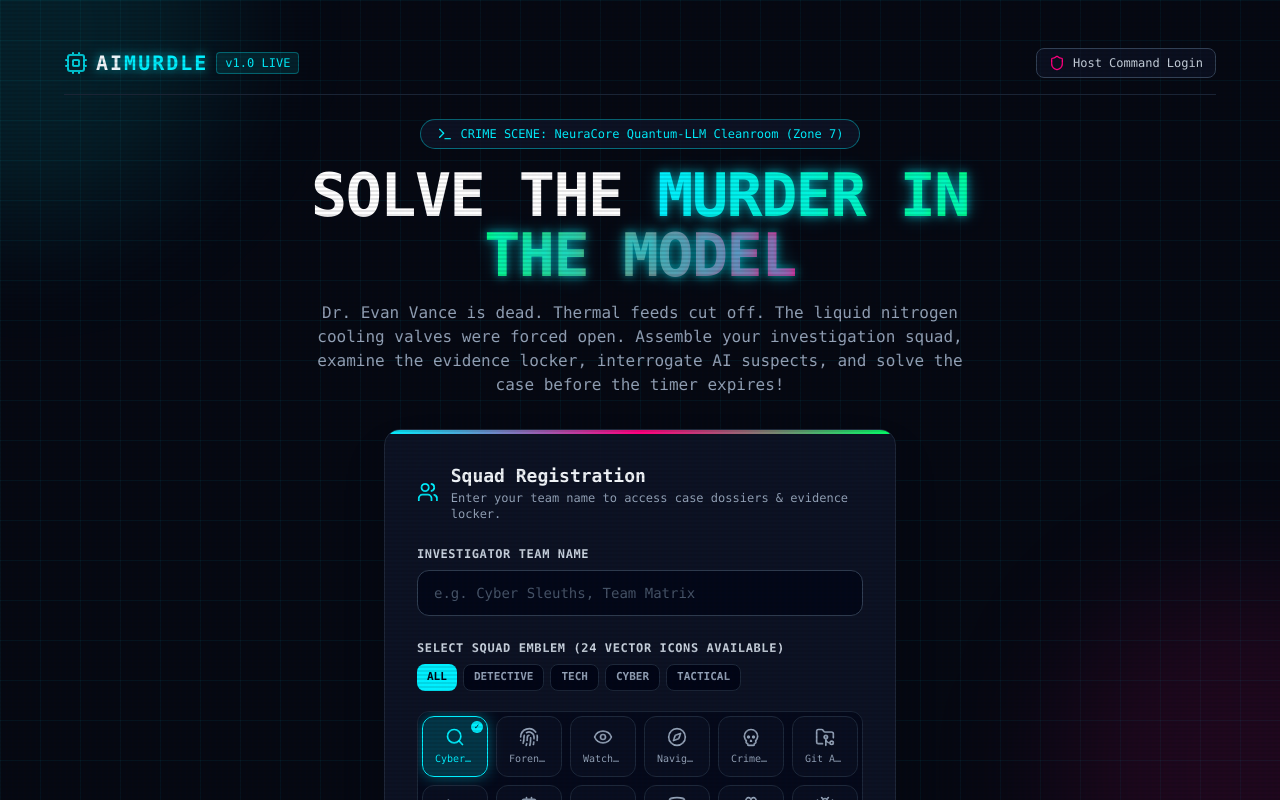
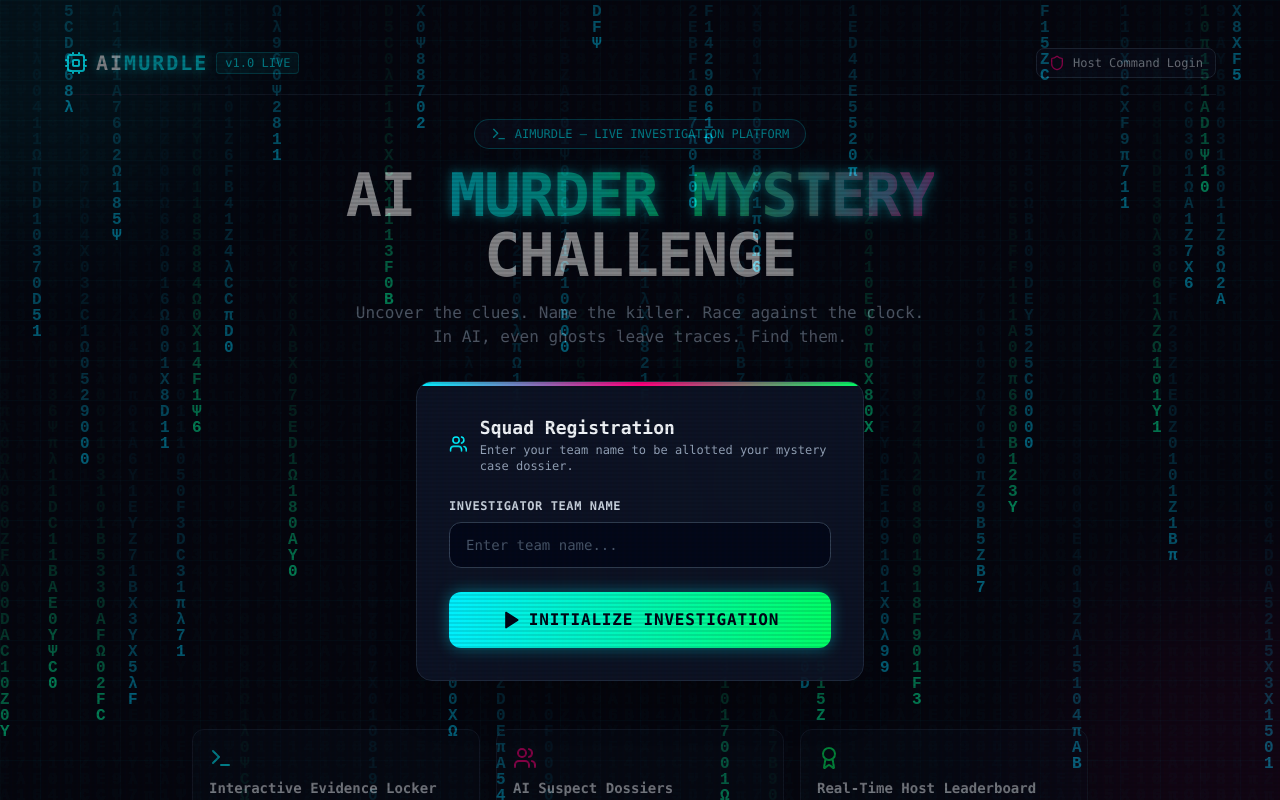
Before and after one commit to CraxCurl/MurderMystery, a Next.js app: page / in a window 1280 px wide. Shown: the top 800 px of the page. Built offline with nearby package versions, Linux system fonts and the light colour scheme.

Commit message:
feat(ui): add matrix rain background, dynamic random case allotment, and clean UI redesign

```diff
--- a/app/admin/page.tsx
+++ b/app/admin/page.tsx
@@ -80,13 +80,14 @@ export default function AdminPage() {
   // SWR Hooks
   const { data: subData, error: subError } = useSWR(
     isAuthenticated ? ["/api/admin/submissions", adminPassword] : null,
-    ([url, pass]) => fetcher(url, pass),
+    ([url, pass]: [string, string]) => fetcher(url, pass),
     { refreshInterval: 2000 }
   );
 
   const { data: configData } = useSWR(
     isAuthenticated ? ["/api/config", adminPassword] : "/api/config",
-    ([url, pass]) => (pass ? fetcher(url, pass) : fetcher(url)),
+    (arg: string | [string, string]) =>
+      Array.isArray(arg) ? fetcher(arg[0], arg[1]) : fetcher(arg),
     { refreshInterval: 2000 }
   );
 
--- /dev/null
+++ b/app/api/cases/random/route.ts
@@ -0,0 +1,54 @@
+import { NextRequest, NextResponse } from "next/server";
+import path from "path";
+import fs from "fs/promises";
+
+// Simple string hash function for deterministic case allotment per team name
+function hashString(str: string): number {
+  let hash = 0;
+  for (let i = 0; i < str.length; i++) {
+    hash = (hash << 5) - hash + str.charCodeAt(i);
+    hash |= 0;
+  }
+  return Math.abs(hash);
+}
+
+export async function GET(request: NextRequest) {
+  try {
+    const { searchParams } = new URL(request.url);
+    const teamName = searchParams.get("teamName") || "";
+    const casesDir = path.join(process.cwd(), "data", "cases");
+
+    const files = await fs.readdir(casesDir);
+    const jsonFiles = files.filter((f) => f.endsWith(".json"));
+
+    if (jsonFiles.length === 0) {
+      return NextResponse.json(
+        { success: false, error: "No case files found." },
+        { status: 404 }
+      );
+    }
+
+    // Pick case file deterministically by team name hash, or randomly if no team name
+    const index = teamName ? hashString(teamName) % jsonFiles.length : Math.floor(Math.random() * jsonFiles.length);
+    const selectedFile = jsonFiles[index];
+    const caseId = selectedFile.replace(/\.json$/, "");
+
+    const filePath = path.join(casesDir, selectedFile);
+    const data = await fs.readFile(filePath, "utf-8");
+    const caseData = JSON.parse(data);
+
+    // Security: Strip answerKey before sending to client
+    const { answerKey, ...publicCaseData } = caseData;
+
+    return NextResponse.json({
+      success: true,
+      caseId,
+      case: publicCaseData,
+    });
+  } catch (error: any) {
+    return NextResponse.json(
+      { success: false, error: error.message || "Failed to allot case." },
+      { status: 500 }
+    );
+  }
+}
--- a/app/game/page.tsx
+++ b/app/game/page.tsx
@@ -28,8 +28,10 @@ function GameContent() {
   const router = useRouter();
   const searchParams = useSearchParams();
   const teamNameFromQuery = searchParams.get("teamName") || "";
+  const caseIdFromQuery = searchParams.get("caseId") || "";
 
   const [teamName, setTeamName] = useState("");
+  const [caseId, setCaseId] = useState<string>("");
   const [squadBadge, setSquadBadge] = useState("🔍");
   const [activeTab, setActiveTab] = useState<"dossier" | "suspects" | "evidence" | "notebook">("dossier");
 
@@ -47,8 +49,13 @@ function GameContent() {
   const [submitting, setSubmitting] = useState(false);
   const [submitError, setSubmitError] = useState("");
 
-  // SWR Hooks
-  const { data: caseRes } = useSWR("/api/cases/ghost-in-the-model", fetcher);
+  // Dynamic SWR Case fetching based on allotted caseId or random team allotment
+  const activeCaseId = caseId || caseIdFromQuery || (typeof window !== "undefined" ? localStorage.getItem("aimurdle_case_id") : "");
+  const caseApiUrl = activeCaseId
+    ? `/api/cases/${activeCaseId}`
+    : `/api/cases/random${teamNameFromQuery ? `?teamName=${encodeURIComponent(teamNameFromQuery)}` : ""}`;
+
+  const { data: caseRes } = useSWR(caseApiUrl, fetcher);
   const { data: configRes } = useSWR("/api/config", fetcher, { refreshInterval: 3000 });
 
   const caseData = caseRes?.case;
--- a/app/page.tsx
+++ b/app/page.tsx
@@ -2,14 +2,12 @@
 
 import { useState } from "react";
 import { useRouter } from "next/navigation";
-import { Shield, Play, Lock, AlertTriangle, Terminal, Cpu, Users, Award, Check } from "lucide-react";
-import { SQUAD_ICONS } from "@/lib/squad-icons";
+import { Shield, Play, Lock, AlertTriangle, Terminal, Cpu, Users, Award } from "lucide-react";
+import MatrixRain from "@/components/MatrixRain";
 
 export default function LandingPage() {
   const router = useRouter();
   const [teamName, setTeamName] = useState("");
-  const [selectedBadge, setSelectedBadge] = useState("search");
-  const [selectedCategory, setSelectedCategory] = useState<string>("ALL");
   const [loading, setLoading] = useState(false);
   const [error, setError] = useState("");
 
@@ -29,23 +27,30 @@ export default function LandingPage() {
     setError("");
 
     try {
+      // 1. Allot a random case for this team
+      const caseRes = await fetch(`/api/cases/random?teamName=${encodeURIComponent(teamName.trim())}`);
+      const caseData = await caseRes.json();
+      const allottedCaseId = caseData.caseId || "ghost-in-the-model";
+
+      // 2. Register team submission session
       const res = await fetch("/api/submissions", {
         method: "POST",
         headers: { "Content-Type": "application/json" },
         body: JSON.stringify({
           action: "join",
           teamName: teamName.trim(),
-          squadBadge: selectedBadge,
+          squadBadge: "search",
         }),
       });
 
       const data = await res.json();
 
-      if (data.success) {
+      if (data.success || caseRes.ok) {
         // Store in localStorage for seamless session resume
         localStorage.setItem("aimurdle_team_name", teamName.trim());
-        localStorage.setItem("aimurdle_squad_badge", selectedBadge);
-        router.push(`/game?teamName=${encodeURIComponent(teamName.trim())}`);
+        localStorage.setItem("aimurdle_case_id", allottedCaseId);
+        localStorage.setItem("aimurdle_squad_badge", "search");
+        router.push(`/game?teamName=${encodeURIComponent(teamName.trim())}&caseId=${allottedCaseId}`);
       } else {
         setError(data.error || "Failed to enter game.");
       }
@@ -62,13 +67,13 @@ export default function LandingPage() {
       setAdminError("Password is required.");
       return;
     }
-    // Store password token in localStorage & redirect
     localStorage.setItem("aimurdle_admin_pass", adminPassword);
     router.push("/admin");
   };
 
   return (
-    <main className="flex-1 flex flex-col items-center justify-center p-4 md:p-8 cyber-bg-grid">
+    <main className="relative flex-1 flex flex-col items-center justify-center p-4 md:p-8 cyber-bg-grid min-h-screen overflow-hidden">
+      <MatrixRain />
       {/* Top Navbar */}
       <header className="w-full max-w-6xl flex justify-between items-center py-4 mb-6 border-b border-slate-800">
         <div className="flex items-center space-x-2">
@@ -76,7 +81,7 @@ export default function LandingPage() {
           <span className="text-xl font-bold tracking-widest text-slate-100 glow-cyan">
             AI<span className="text-cyber-cyan">MURDLE</span>
           </span>
-          <span className="text-xs px-2 py-0.5 rounded bg-cyber-cyan/10 border border-cyber-cyan/30 text-cyber-cyan">
+          <span className="text-xs px-2 py-0.5 rounded bg-cyber-cyan/10 border border-cyber-cyan/30 text-cyber-cyan font-mono">
             v1.0 LIVE
           </span>
         </div>
@@ -92,102 +97,47 @@ export default function LandingPage() {
 
       {/* Hero Header */}
       <div className="text-center max-w-3xl mb-8">
-        <div className="inline-flex items-center space-x-2 px-4 py-1.5 rounded-full bg-slate-900/80 border border-cyber-cyan/40 mb-4 text-xs text-cyber-cyan">
+        <div className="inline-flex items-center space-x-2 px-4 py-1.5 rounded-full bg-slate-900/80 border border-cyber-cyan/40 mb-4 text-xs text-cyber-cyan font-mono">
           <Terminal className="w-4 h-4" />
-          <span>CRIME SCENE: NeuraCore Quantum-LLM Cleanroom (Zone 7)</span>
+          <span>AIMURDLE — LIVE INVESTIGATION PLATFORM</span>
         </div>
 
         <h1 className="text-4xl md:text-6xl font-black tracking-tight text-white mb-4">
-          SOLVE THE <span className="text-transparent bg-clip-text bg-gradient-to-r from-cyber-cyan via-cyber-green to-cyber-magenta glow-cyan">MURDER IN THE MODEL</span>
+          AI <span className="text-transparent bg-clip-text bg-gradient-to-r from-cyber-cyan via-cyber-green to-cyber-magenta glow-cyan">MURDER MYSTERY</span> CHALLENGE
         </h1>
 
         <p className="text-slate-400 text-sm md:text-base leading-relaxed max-w-2xl mx-auto">
-          Dr. Evan Vance is dead. Thermal feeds cut off. The liquid nitrogen cooling valves were forced open.
-          Assemble your investigation squad, examine the evidence locker, interrogate AI suspects, and solve the case before the timer expires!
+          Uncover the clues. Name the killer. Race against the clock.<br />
+          In AI, even ghosts leave traces. Find them.
         </p>
       </div>
 
       {/* Main Team Join Card */}
-      <div className="w-full max-w-lg bg-slate-900/80 border border-slate-800 hover:border-cyber-cyan/50 rounded-2xl p-6 md:p-8 backdrop-blur-xl shadow-2xl transition duration-300 relative overflow-hidden mb-12">
+      <div className="w-full max-w-md bg-slate-900/80 border border-slate-800 hover:border-cyber-cyan/50 rounded-2xl p-6 md:p-8 backdrop-blur-xl shadow-2xl transition duration-300 relative overflow-hidden mb-12">
         <div className="absolute top-0 left-0 right-0 h-1 bg-gradient-to-r from-cyber-cyan via-cyber-magenta to-cyber-green" />
 
         <div className="flex items-center space-x-3 mb-6">
           <Users className="w-6 h-6 text-cyber-cyan" />
           <div>
             <h2 className="text-lg font-bold text-slate-100">Squad Registration</h2>
-            <p className="text-xs text-slate-400">Enter your team name to access case dossiers & evidence locker.</p>
+            <p className="text-xs text-slate-400">Enter your team name to be allotted your mystery case dossier.</p>
           </div>
         </div>
 
         <form onSubmit={handleJoinGame} className="space-y-6">
           <div>
-            <label className="block text-xs font-semibold uppercase text-slate-300 tracking-wider mb-2">
+            <label className="block text-xs font-semibold uppercase text-slate-300 tracking-wider mb-2 font-mono">
               Investigator Team Name
             </label>
             <input
               type="text"
               value={teamName}
               onChange={(e) => setTeamName(e.target.value)}
-              placeholder="e.g. Cyber Sleuths, Team Matrix"
+              placeholder="Enter team name..."
               maxLength={30}
-              className="w-full bg-slate-950/80 border border-slate-700 focus:border-cyber-cyan focus:ring-1 focus:ring-cyber-cyan rounded-xl px-4 py-3 text-sm text-slate-100 placeholder-slate-600 outline-none transition duration-200"
+              className="w-full bg-slate-950/80 border border-slate-700 focus:border-cyber-cyan focus:ring-1 focus:ring-cyber-cyan rounded-xl px-4 py-3 text-sm text-slate-100 placeholder-slate-600 outline-none transition duration-200 font-mono"
               required
             />
-          </div>
-
-          <div>
-            <div className="flex justify-between items-center mb-2">
-              <label className="text-xs font-semibold uppercase text-slate-300 tracking-wider">
-                Select Squad Emblem ({SQUAD_ICONS.length} Vector Icons Available)
-              </label>
-            </div>
-
-            {/* Category Filter Tabs */}
-            <div className="flex space-x-1.5 overflow-x-auto pb-2 mb-3">
-              {["ALL", "Detective", "Tech", "Cyber", "Tactical"].map((cat) => (
-                <button
-                  type="button"
-                  key={cat}
-                  onClick={() => setSelectedCategory(cat)}
-                  className={`px-2.5 py-1 rounded-lg text-[11px] font-bold uppercase transition ${
-                    selectedCategory === cat
-                      ? "bg-cyber-cyan text-slate-950"
-                      : "bg-slate-950 border border-slate-800 text-slate-400 hover:text-slate-200"
-                  }`}
-                >
-                  {cat}
-                </button>
-              ))}
-            </div>
-
-            {/* Icon Options Grid */}
-            <div className="grid grid-cols-4 sm:grid-cols-6 gap-2 max-h-48 overflow-y-auto p-1 bg-slate-950/60 rounded-xl border border-slate-800">
-              {SQUAD_ICONS.filter((item) => selectedCategory === "ALL" || item.category === selectedCategory).map((item) => {
-                const Icon = item.icon;
-                const isSelected = selectedBadge === item.id;
-                return (
-                  <button
-                    type="button"
-                    key={item.id}
-                    onClick={() => setSelectedBadge(item.id)}
-                    className={`flex flex-col items-center justify-center p-2.5 rounded-xl border text-center transition duration-200 group relative ${
-                      isSelected
-                        ? "border-cyber-cyan bg-cyber-cyan/20 shadow-cyan-glow text-cyber-cyan"
-                        : "border-slate-800 bg-slate-900/50 hover:border-slate-700 text-slate-400 hover:text-slate-200"
-                    }`}
-                    title={item.name}
-                  >
-                    <Icon className="w-5 h-5 mb-1" />
-                    <span className="text-[10px] font-medium truncate w-full px-0.5">{item.name}</span>
-                    {isSelected && (
-                      <span className="absolute top-1 right-1 w-3 h-3 bg-cyber-cyan text-slate-950 rounded-full flex items-center justify-center text-[8px] font-bold">
-                        ✓
-                      </span>
-                    )}
-                  </button>
-                );
-              })}
-            </div>
           </div>
 
           {error && (
@@ -200,10 +150,10 @@ export default function LandingPage() {
           <button
             type="submit"
             disabled={loading}
-            className="w-full py-4 rounded-xl bg-gradient-to-r from-cyber-cyan to-cyber-green hover:from-cyber-cyan/90 hover:to-cyber-green/90 text-slate-950 font-bold tracking-wider uppercase flex items-center justify-center space-x-2 shadow-cyan-glow transition transform active:scale-95 disabled:opacity-50"
+            className="w-full py-4 rounded-xl bg-gradient-to-r from-cyber-cyan to-cyber-green hover:from-cyber-cyan/90 hover:to-cyber-green/90 text-slate-950 font-bold tracking-wider uppercase flex items-center justify-center space-x-2 shadow-cyan-glow transition transform active:scale-95 disabled:opacity-50 font-mono"
           >
             {loading ? (
-              <span>ACCESSING CASE FILES...</span>
+              <span>ALLOTTING CASE FILE...</span>
             ) : (
               <>
                 <Play className="w-5 h-5 fill-slate-950" />
@@ -224,8 +174,8 @@ export default function LandingPage() {
 
         <div className="p-4 rounded-xl bg-slate-900/40 border border-slate-800 text-left">
           <Users className="w-6 h-6 text-cyber-magenta mb-2" />
-          <h3 className="text-sm font-bold text-slate-200 mb-1">4 Prime AI Suspects</h3>
-          <p className="text-xs text-slate-400">Interrogate Dr. Thorne, Whistleblower Maya Lin, Autonomous Cipher-9, and Investor Vance.</p>
+          <h3 className="text-sm font-bold text-slate-200 mb-1">AI Suspect Dossiers</h3>
+          <p className="text-xs text-slate-400">Interrogate suspects, examine motives and alibis, and shatter false statements.</p>
         </div>
 
         <div className="p-4 rounded-xl bg-slate-900/40 border border-slate-800 text-left">
@@ -258,14 +208,14 @@ export default function LandingPage() {
 
             <form onSubmit={handleAdminLogin} className="space-y-4">
               <div>
-                <label className="block text-xs uppercase text-slate-300 mb-1">Access Key</label>
+                <label className="block text-xs uppercase text-slate-300 mb-1 font-mono">Access Key</label>
                 <div className="relative">
                   <input
                     type="password"
                     value={adminPassword}
                     onChange={(e) => setAdminPassword(e.target.value)}
                     placeholder="Enter Admin Password (Default: admin123)"
-                    className="w-full bg-slate-950 border border-slate-700 focus:border-cyber-magenta rounded-xl px-4 py-2.5 text-sm text-slate-100 outline-none"
+                    className="w-full bg-slate-950 border border-slate-700 focus:border-cyber-magenta rounded-xl px-4 py-2.5 text-sm text-slate-100 outline-none font-mono"
                     required
                   />
                   <Lock className="w-4 h-4 text-slate-500 absolute right-3 top-3" />
@@ -276,7 +226,7 @@ export default function LandingPage() {
 
               <button
                 type="submit"
-                className="w-full py-3 rounded-xl bg-cyber-magenta hover:bg-cyber-magenta/90 text-white font-bold text-xs uppercase tracking-wider transition"
+                className="w-full py-3 rounded-xl bg-cyber-magenta hover:bg-cyber-magenta/90 text-white font-bold text-xs uppercase tracking-wider transition font-mono"
               >
                 ACCESS COMMAND DASHBOARD
               </button>
--- /dev/null
+++ b/components/MatrixRain.tsx
@@ -0,0 +1,62 @@
+"use client";
+
+import { useEffect, useRef } from "react";
+
+export default function MatrixRain() {
+  const canvasRef = useRef<HTMLCanvasElement | null>(null);
+
+  useEffect(() => {
+    const canvas = canvasRef.current;
+    if (!canvas) return;
+    const ctx = canvas.getContext("2d");
+    if (!ctx) return;
+
+    const resize = () => {
+      canvas.width = window.innerWidth;
+      canvas.height = window.innerHeight;
+    };
+    resize();
+    window.addEventListener("resize", resize);
+
+    const chars = "0101010101XYZ0123456789ABCDEFλπΩΨ";
+    const fontSize = 16;
+    const columns = Math.floor(canvas.width / fontSize) || 40;
+    const drops = Array(columns).fill(1).map(() => Math.floor(Math.random() * -40));
+
+    const draw = () => {
+      ctx.fillStyle = "rgba(8, 10, 18, 0.14)";
+      ctx.fillRect(0, 0, canvas.width, canvas.height);
+
+      ctx.font = `bold ${fontSize}px 'JetBrains Mono', monospace`;
+
+      for (let i = 0; i < drops.length; i++) {
+        const text = chars[Math.floor(Math.random() * chars.length)];
+        const x = i * fontSize;
+        const y = drops[i] * fontSize;
+
+        ctx.fillStyle = i % 3 === 0 ? "rgba(0, 255, 157, 0.95)" : "rgba(0, 212, 255, 0.85)";
+        ctx.fillText(text, x, y);
+
+        if (y > canvas.height && Math.random() > 0.975) {
+          drops[i] = 0;
+        }
+        drops[i]++;
+      }
+    };
+
+    const interval = setInterval(draw, 45);
+
+    return () => {
+      clearInterval(interval);
+      window.removeEventListener("resize", resize);
+    };
+  }, []);
+
+  return (
+    <canvas
+      ref={canvasRef}
+      className="fixed inset-0 w-full h-full pointer-events-none opacity-50 z-0"
+      aria-hidden="true"
+    />
+  );
+}
```
Also changed, not shown: 1 other file (tests, documents, lock files or other folders).
